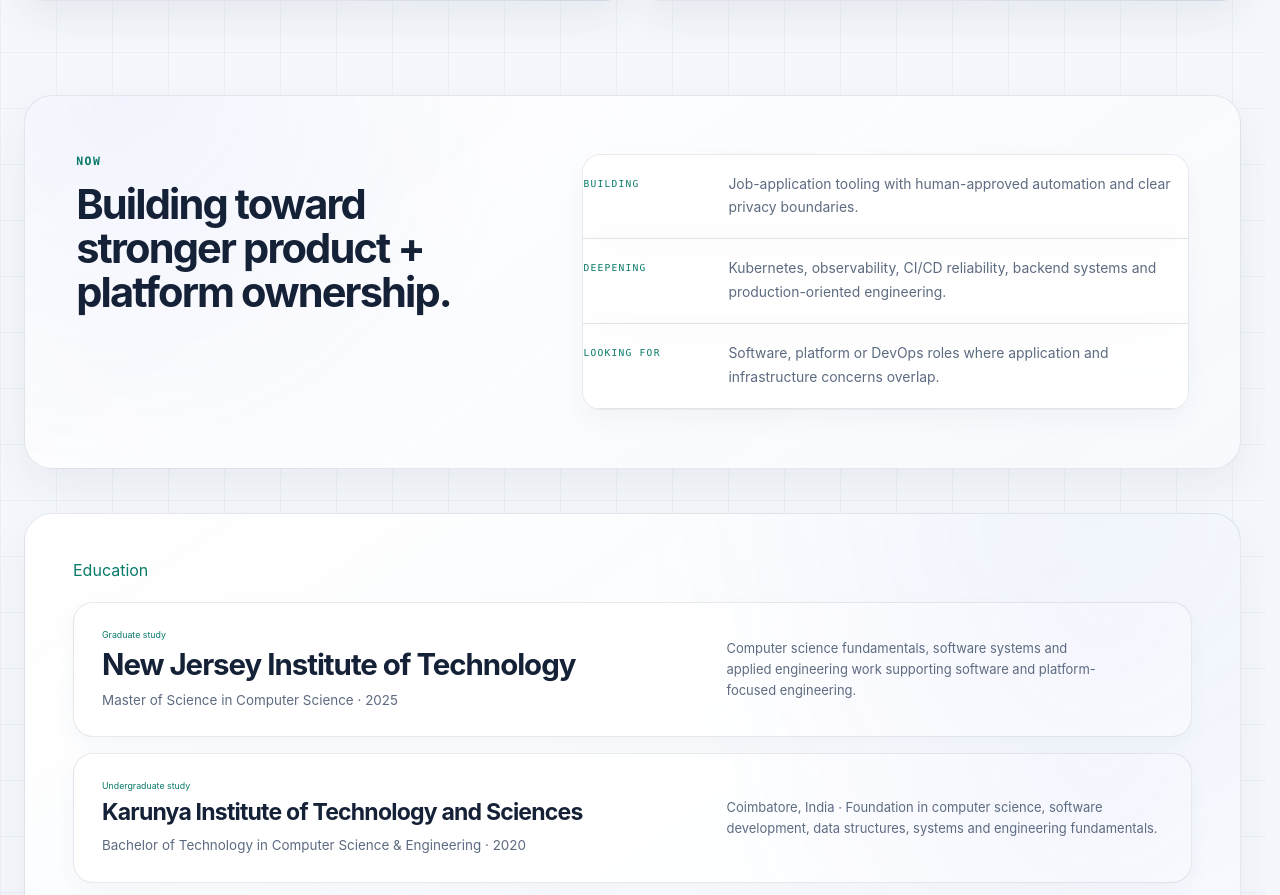
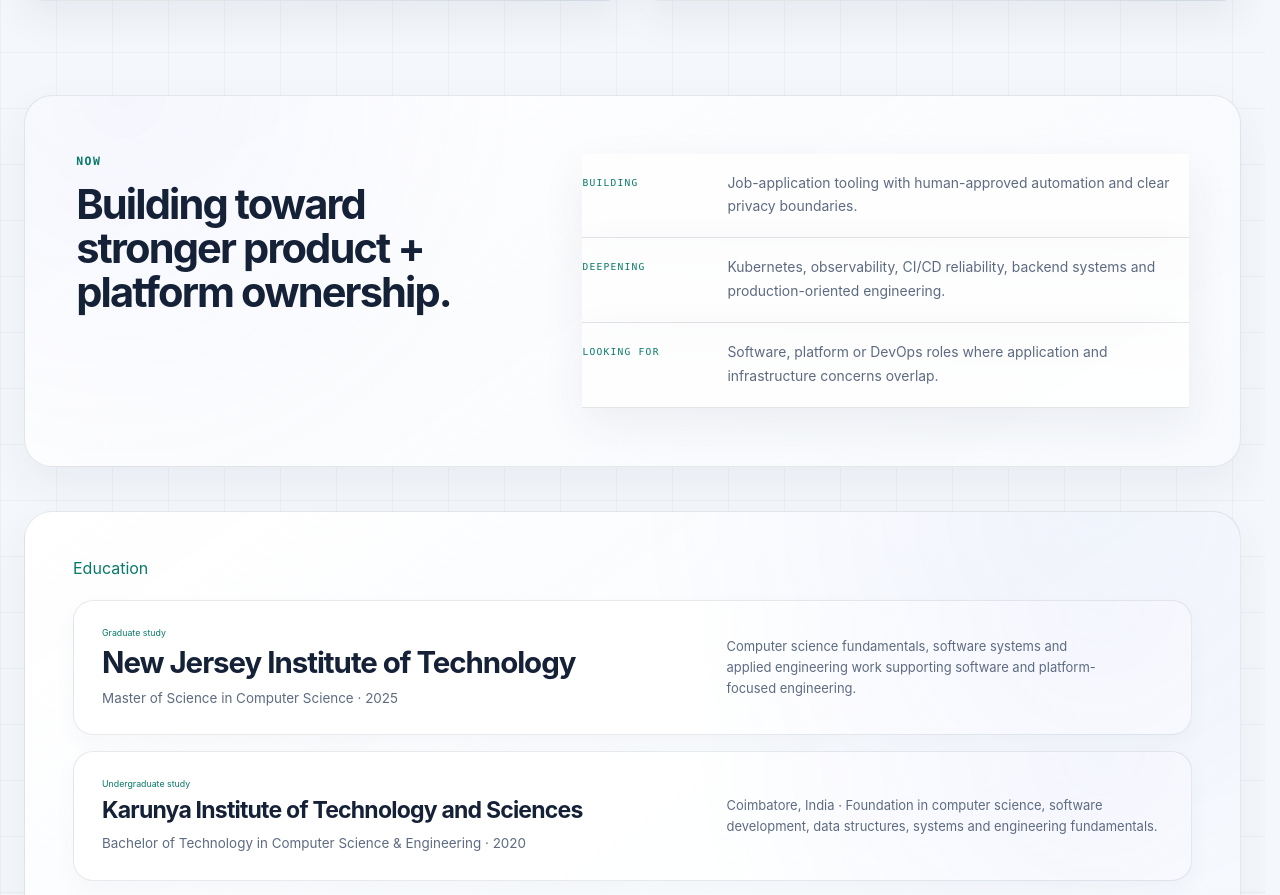
Before and after one commit to SamuelSudeepAyyala/samuel-sudeep-portfolio, an Angular app: page / in a window 1280 px wide. Shown: the part 6850-7745 px from the top of the page. Built offline with nearby package versions, Linux system fonts and the light colour scheme.

Commit message:
Unify Now section into one container

```diff
--- a/public/now-polish.css
+++ b/public/now-polish.css
@@ -33,27 +33,33 @@
   text-wrap: balance;
 }
 
+/* Right-side status content belongs to the same outer container. */
 .now-grid {
   min-width: 0;
-  overflow: hidden;
   display: grid;
-  border: 1px solid var(--line);
-  border-radius: 19px;
-  background: color-mix(in srgb, var(--surface-strong) 70%, transparent);
-  box-shadow: 0 12px 28px rgba(2, 8, 20, .06);
+  overflow: visible;
+  border: 0 !important;
+  border-radius: 0 !important;
+  background: transparent !important;
+  box-shadow: none !important;
 }
 
 .now-grid > div {
   min-width: 0;
-  padding: 20px 22px;
+  padding: 20px 0;
   display: grid;
-  grid-template-columns: 94px minmax(0, 1fr);
-  gap: 22px;
+  grid-template-columns: 112px minmax(0, 1fr);
+  gap: 24px;
   align-items: start;
   border-bottom: 1px solid var(--line);
 }
 
+.now-grid > div:first-child {
+  padding-top: 0;
+}
+
 .now-grid > div:last-child {
+  padding-bottom: 0;
   border-bottom: 0;
 }
 
@@ -73,7 +79,7 @@
   text-wrap: pretty;
 }
 
-/* Education becomes its own rounded section with clear separation. */
+/* Education remains its own rounded section with clear separation. */
 .education.section-pad {
   margin-top: 44px !important;
   padding: clamp(32px, 3.8vw, 46px) clamp(30px, 3.8vw, 48px) clamp(34px, 4vw, 48px) !important;
@@ -88,18 +94,9 @@
   overflow: hidden;
 }
 
-.education-main {
-  min-width: 0;
-}
-
-.education-main > .eyebrow {
-  margin: 0 0 22px;
-}
-
-.education-list {
-  display: grid;
-  gap: 16px;
-}
+.education-main { min-width: 0; }
+.education-main > .eyebrow { margin: 0 0 22px; }
+.education-list { display: grid; gap: 16px; }
 
 .education-entry {
   min-width: 0;
@@ -117,64 +114,32 @@
 }
 
 .education-entry h2,
-.education-entry h3 {
-  margin: 0;
-  letter-spacing: -.035em;
-}
-
-.education-entry h2 {
-  font-size: clamp(1.55rem, 2.3vw, 2.2rem) !important;
-  line-height: 1.1 !important;
-}
-
-.education-entry h3 {
-  font-size: clamp(1.25rem, 1.8vw, 1.65rem);
-  line-height: 1.16;
-}
-
-.education-entry .degree-meta {
-  margin: 9px 0 0;
-  color: var(--muted);
-  font-size: .84rem;
-  line-height: 1.55;
-}
-
-.education-entry .education-detail {
-  margin: 0;
-  color: var(--muted);
-  font-size: .81rem;
-  line-height: 1.65;
-  text-wrap: pretty;
-}
-
-.education-entry .mono {
-  display: block;
-  margin-bottom: 8px;
-  color: var(--accent-2);
-  font-size: .55rem;
-}
+.education-entry h3 { margin: 0; letter-spacing: -.035em; }
+.education-entry h2 { font-size: clamp(1.55rem, 2.3vw, 2.2rem) !important; line-height: 1.1 !important; }
+.education-entry h3 { font-size: clamp(1.25rem, 1.8vw, 1.65rem); line-height: 1.16; }
+.education-entry .degree-meta { margin: 9px 0 0; color: var(--muted); font-size: .84rem; line-height: 1.55; }
+.education-entry .education-detail { margin: 0; color: var(--muted); font-size: .81rem; line-height: 1.65; text-wrap: pretty; }
+.education-entry .mono { display: block; margin-bottom: 8px; color: var(--accent-2); font-size: .55rem; }
 
 html[data-theme="light"] app-home .now.section-pad {
   background:
-    radial-gradient(circle at 8% 0%, rgba(81,110,232,.07), transparent 34%),
-    linear-gradient(145deg, rgba(255,255,255,.98), rgba(247,249,253,.96)) !important;
+    radial-gradient(circle at 8% 0%, rgba(81,110,232,.055), transparent 34%),
+    linear-gradient(145deg, rgba(255,255,255,.96), rgba(247,249,253,.95)) !important;
   border-color: rgba(28,44,68,.10) !important;
-  box-shadow: 0 18px 46px rgba(53,71,99,.065) !important;
+  box-shadow: 0 18px 46px rgba(53,71,99,.06) !important;
 }
 
 html[data-theme="light"] app-home .now-grid {
-  background: rgba(255,255,255,.94);
-  border-color: rgba(28,44,68,.10);
-  box-shadow: 0 10px 24px rgba(53,71,99,.045);
+  background: transparent !important;
+  border: 0 !important;
+  box-shadow: none !important;
 }
 
 html[data-theme="light"] app-home .now-grid > div {
-  border-color: rgba(28,44,68,.09);
+  border-color: rgba(28,44,68,.10);
 }
 
-html[data-theme="light"] app-home .now-grid p {
-  color: #56657a;
-}
+html[data-theme="light"] app-home .now-grid p { color: #56657a; }
 
 html[data-theme="light"] app-home .education.section-pad {
   background:
@@ -206,11 +171,7 @@ html[data-theme="light"] app-home .education-entry {
 }
 
 @media (max-width: 820px) {
-  .education-entry {
-    grid-template-columns: 1fr;
-    gap: 14px;
-    align-items: start;
-  }
+  .education-entry { grid-template-columns: 1fr; gap: 14px; align-items: start; }
 }
 
 @media (max-width: 700px) {
@@ -221,23 +182,17 @@ html[data-theme="light"] app-home .education-entry {
     border-radius: 22px !important;
   }
 
-  .now.section-pad h2 {
-    font-size: clamp(1.9rem, 9vw, 2.7rem) !important;
-  }
-
-  .now-grid {
-    border-radius: 16px;
-  }
+  .now.section-pad h2 { font-size: clamp(1.9rem, 9vw, 2.7rem) !important; }
 
   .now-grid > div {
     grid-template-columns: 1fr;
     gap: 8px;
-    padding: 18px;
+    padding: 16px 0;
   }
 
-  .now-grid .mono {
-    margin: 0;
-  }
+  .now-grid > div:first-child { padding-top: 0; }
+  .now-grid > div:last-child { padding-bottom: 0; }
+  .now-grid .mono { margin: 0; }
 
   .education.section-pad {
     margin-top: 30px !important;
@@ -245,16 +200,7 @@ html[data-theme="light"] app-home .education-entry {
     border-radius: 22px !important;
   }
 
-  .education-main > .eyebrow {
-    margin-bottom: 18px;
-  }
-
-  .education-list {
-    gap: 14px;
-  }
-
-  .education-entry {
-    padding: 20px 18px;
-    border-radius: 16px;
-  }
+  .education-main > .eyebrow { margin-bottom: 18px; }
+  .education-list { gap: 14px; }
+  .education-entry { padding: 20px 18px; border-radius: 16px; }
 }
```
